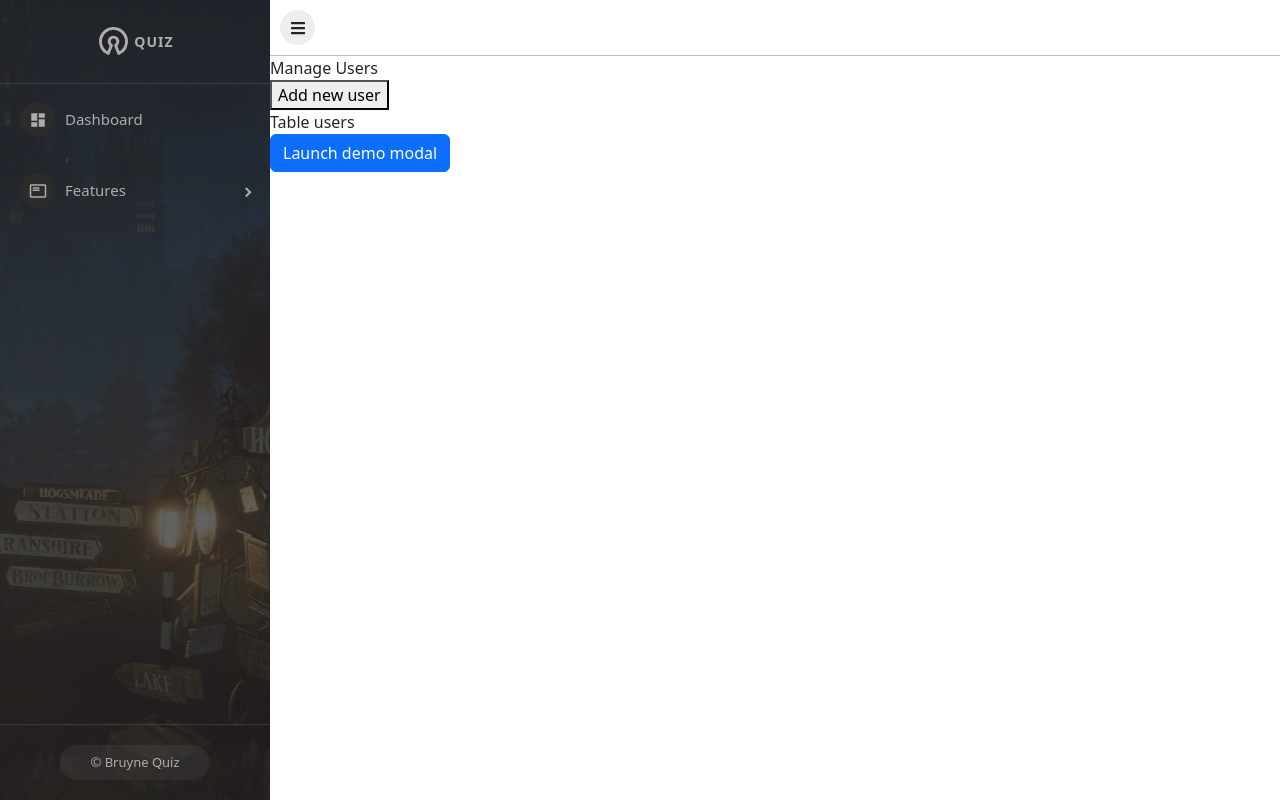
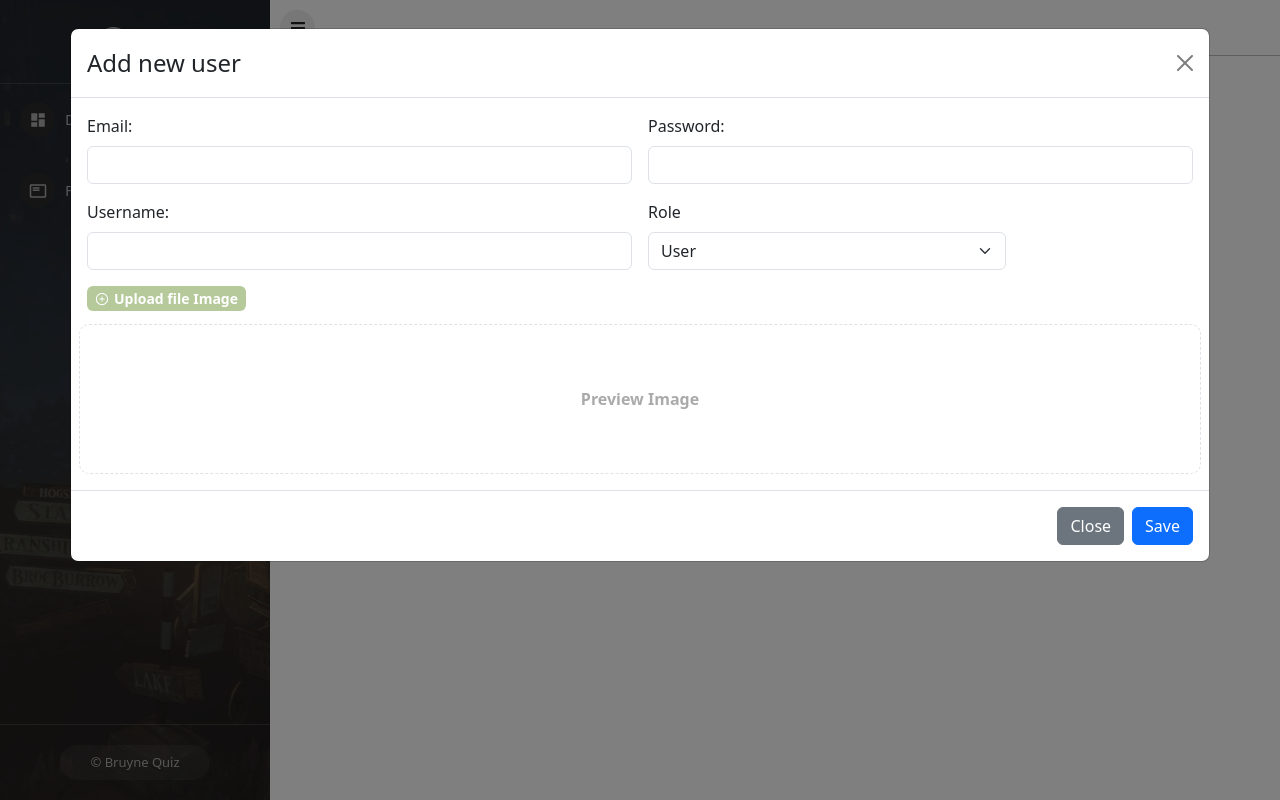
Before and after one commit to nbruynee/demo-test, a React (Create React App) app: page /admins/manage-users in a window 1280 px wide. Both pictures are taken after a click on the button "Add new user". Built offline with nearby package versions, Linux system fonts and the light colour scheme.

Commit message:
feat: Implement add new user functionality

```diff
--- a/src/components/Admin/Content/ManageUser.js
+++ b/src/components/Admin/Content/ManageUser.js
@@ -1,20 +1,28 @@
 import ModalCreateUser from './ModalCreateUser';
 import './ManageUser.scss'
+import { useState } from 'react';
+import { GoPlus } from "react-icons/go";
 
 const ManageUser = (props) => {
+    const [showModalCreateUser, setShowModalCreateUser] = useState(false)
     return (
         <div className="manage-user-container">
             <div className="title">
                 Manage Users
             </div>
             <div className="users-content">
-                <div>
-                    <button>Add new user</button>
+                <div className='btn-add-new'>
+                    <button onClick={() => setShowModalCreateUser(true)}>
+                        <GoPlus /> Add new user
+                    </button>
                 </div>
                 <div>
                     Table users
                 </div>
-                <ModalCreateUser/>
+                <ModalCreateUser
+                    show={showModalCreateUser}
+                    setShow={setShowModalCreateUser}
+                />
             </div>
         </div>
     )
--- a/src/components/Admin/Content/ManageUser.scss
+++ b/src/components/Admin/Content/ManageUser.scss
@@ -3,7 +3,17 @@
 
     }
     .users-content{
-
+        .btn-add-new{
+            button {
+                display: flex;
+                align-items: center;
+                padding: 6px 10px;
+                border: none;
+                border-radius: 6px;
+                gap: 6px;
+                cursor: pointer;
+            }
+        }
     }
 }
 
--- a/src/components/Admin/Content/ModalCreateUser.js
+++ b/src/components/Admin/Content/ModalCreateUser.js
@@ -2,12 +2,10 @@ import { useState } from 'react';
 import Button from 'react-bootstrap/Button';
 import Modal from 'react-bootstrap/Modal';
 import { AiOutlinePlusCircle } from "react-icons/ai";
+import axios from 'axios';
 
-const ModalCreateUser = () => {
-    const [show, setShow] = useState(false);
-
-    const handleClose = () => setShow(false);
-    const handleShow = () => setShow(true);
+const ModalCreateUser = (props) => {
+    const { show, setShow } = props;
 
     const [email, setEmail] = useState("");
     const [password, setPassword] = useState("");
@@ -15,6 +13,16 @@ const ModalCreateUser = () => {
     const [role, setRole] = useState("USER");
     const [image, setImage] = useState("");
     const [previewImg, setPreviewImg] = useState("")
+
+    const handleClose = () => {
+        setShow(false);
+        setEmail("");
+        setPassword("");
+        setUsername("");
+        setRole("USER");
+        setImage("");
+        setPreviewImg("");
+    };
 
     const handleUploadImg = (event) => {
         // console.log('>>Check:', event.target.files[0])
@@ -24,11 +32,30 @@ const ModalCreateUser = () => {
         }
     }
 
+    const handleSubmitCreateUser = async () => {
+        // validate
+
+        // call APIs
+        // let data = {
+        //     email: email,
+        //     password: password,
+        //     username: username,
+        //     role: role,
+        //     userImage : image,
+        // }
+        const form = new FormData();
+        form.append('email', email);
+        form.append('password', password);
+        form.append('username', username);
+        form.append('role', role);
+        form.append('userImage', image);
+
+        let res = await axios.post('http://localhost:8081/api/v1/participant', form)
+        console.log("check res: ", res)
+    }
+
     return (
         <>
-            <Button variant="primary" onClick={handleShow}>
-                Launch demo modal
-            </Button>
             <Modal show={show} onHide={handleClose}
                 animation={false}
                 size='xl' backdrop="static"
@@ -82,7 +109,7 @@ const ModalCreateUser = () => {
                     <Button variant="secondary" onClick={handleClose}>
                         Close
                     </Button>
-                    <Button variant="primary" onClick={handleClose}>
+                    <Button variant="primary" onClick={() => handleSubmitCreateUser()}>
                         Save
                     </Button>
                 </Modal.Footer>
```
